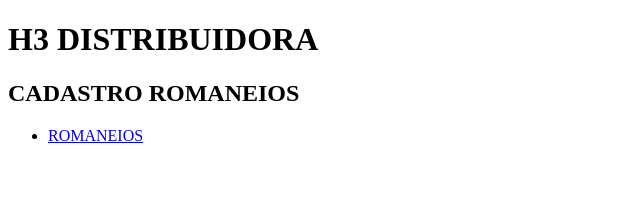
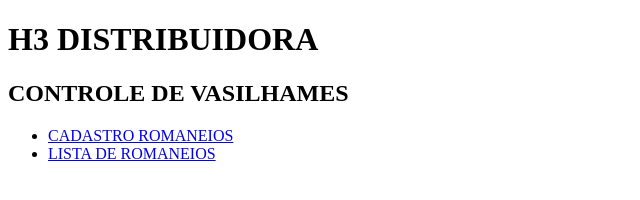
Before and after one commit to fppfurtado/controle-vasilhames, a plain HTML site: page public/index.html in a window 1280 px wide. Shown: the whole page, without its empty margins (0-640 px from the left). Drawn offline with Linux system fonts and the light colour scheme; files whose address does not match are found by name.

Commit message:
criado menu para pagina de listagem de romaneios

```diff
--- a/public/index.html
+++ b/public/index.html
@@ -10,9 +10,10 @@
 </head>
 <body>
     <h1>H3 DISTRIBUIDORA</h1>
-    <h2>CADASTRO ROMANEIOS</h2>
+    <h2>CONTROLE DE VASILHAMES</h2>
     <ul>
-        <li><a href="cadastro-romaneios.html">ROMANEIOS</a></li>
+        <li><a href="cadastro-romaneios.html">CADASTRO ROMANEIOS</a></li>
+        <li><a href="lista-romaneios.html">LISTA DE ROMANEIOS</a></li>
     </ul>
 
     <script src="../index.js"></script>
```
